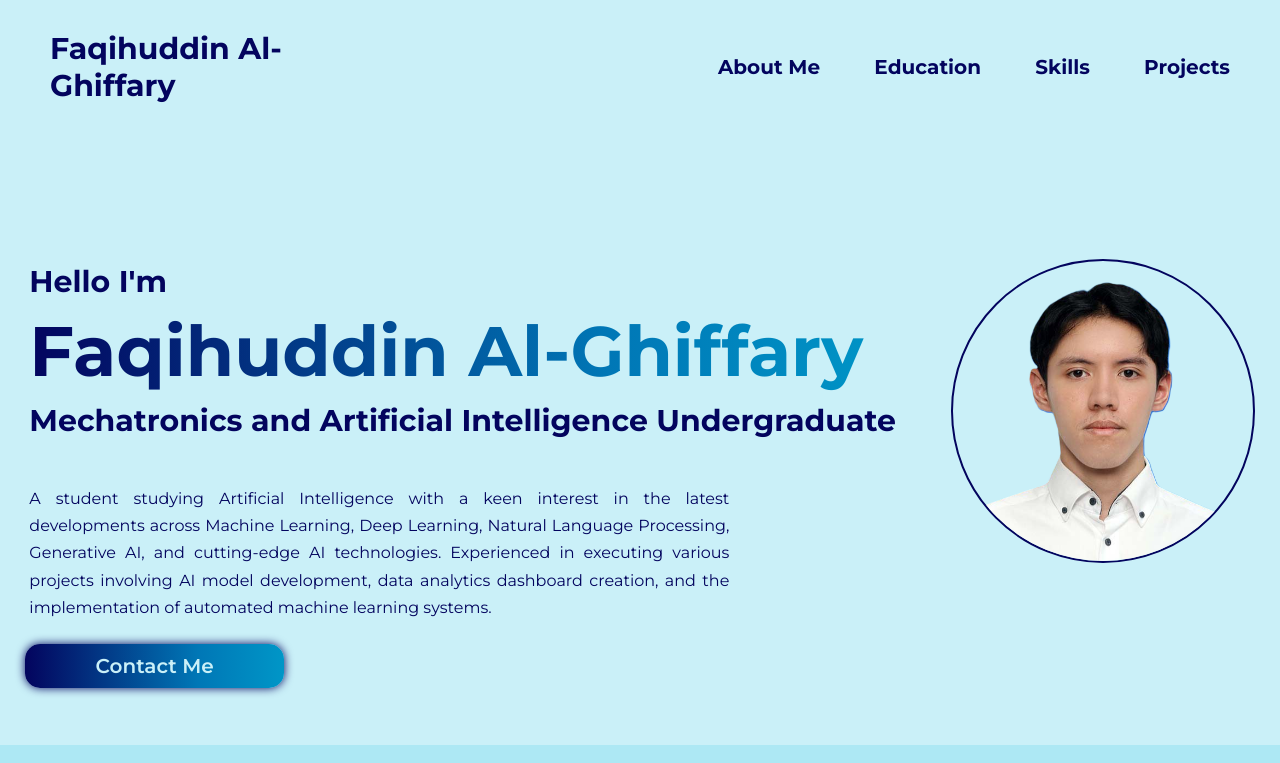
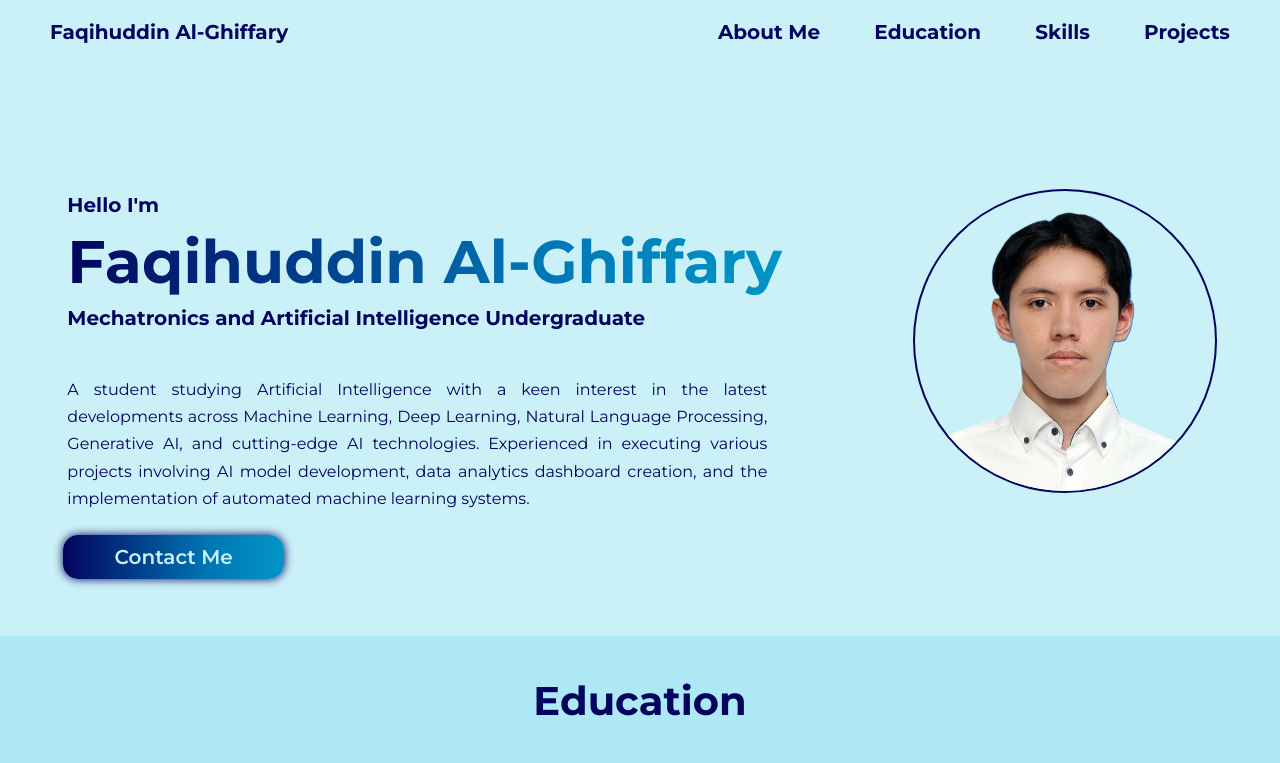
Before and after one commit to f4qihuddin/web-portfolio, a React (Vite) app: page / in a window 1280 px wide. Shown: the top 763 px of the page. Built offline with nearby package versions, Linux system fonts and the light colour scheme.

Commit message:
fix font size

```diff
--- a/src/styles/style.css
+++ b/src/styles/style.css
@@ -62,42 +62,42 @@ h1 {
 
 .medium-medium {
   font-weight: 500;
-  font-size: 30px;
+  font-size: 20px;
 }
 
 .semi-bold-medium {
   font-weight: 700;
-  font-size: 30px;
+  font-size: 20px;
 }
 
 .bold-medium {
   font-weight: 900;
-  font-size: 30px;
+  font-size: 20px;
 }
 
 /* large text */
 .regular-large {
   font-weight: 300;
-  font-size: 50px;
+  font-size: 40px;
 }
 
 .medium-large {
   font-weight: 500;
-  font-size: 50px;
+  font-size: 40px;
 }
 
 .semi-bold-large {
   font-weight: 700;
-  font-size: 50px;
+  font-size: 40px;
 }
 
 .bold-large {
   font-weight: 900;
-  font-size: 50px;
+  font-size: 40px;
 }
 
 .larger-bold {
-  font-size: 70px;
+  font-size: 60px;
   font-weight: 700;
   background: linear-gradient(to right, #03045e, #023e8a, #0077b6, #0096c7);
   -webkit-background-clip: text;
```
